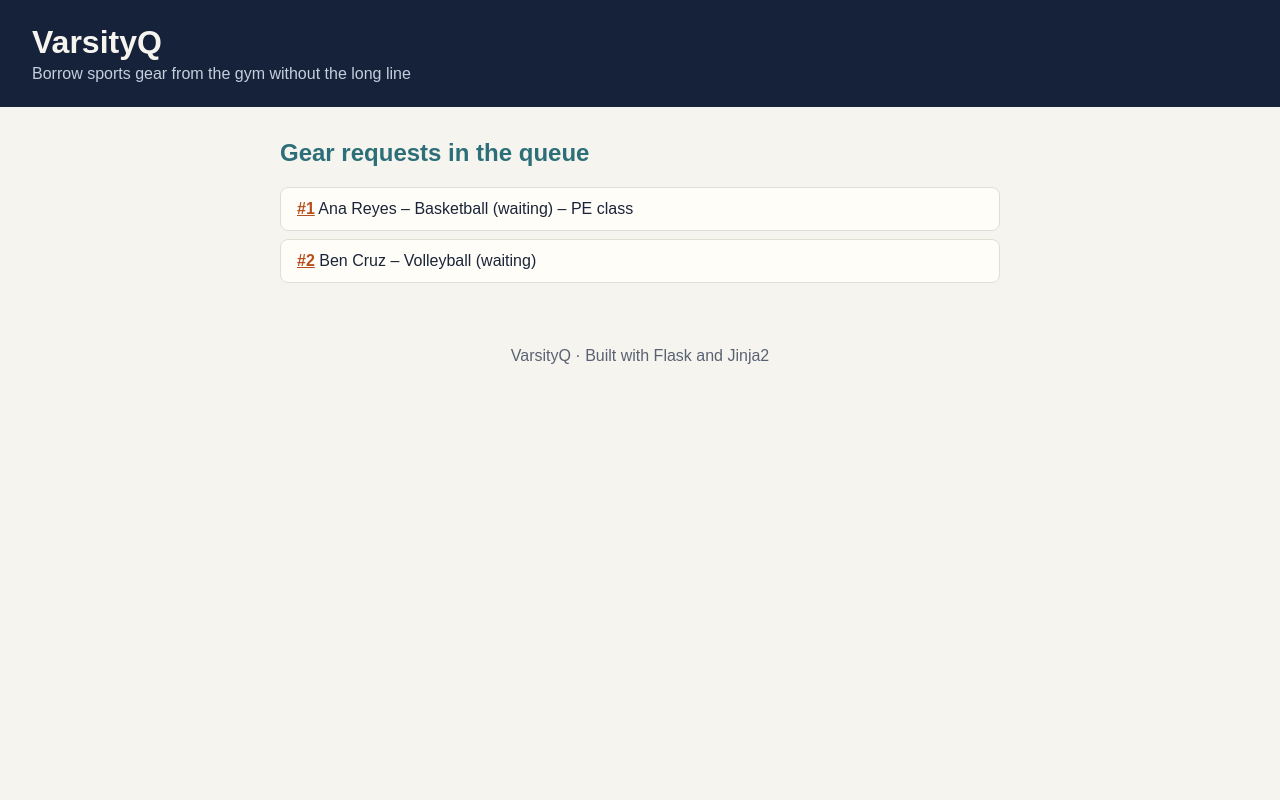
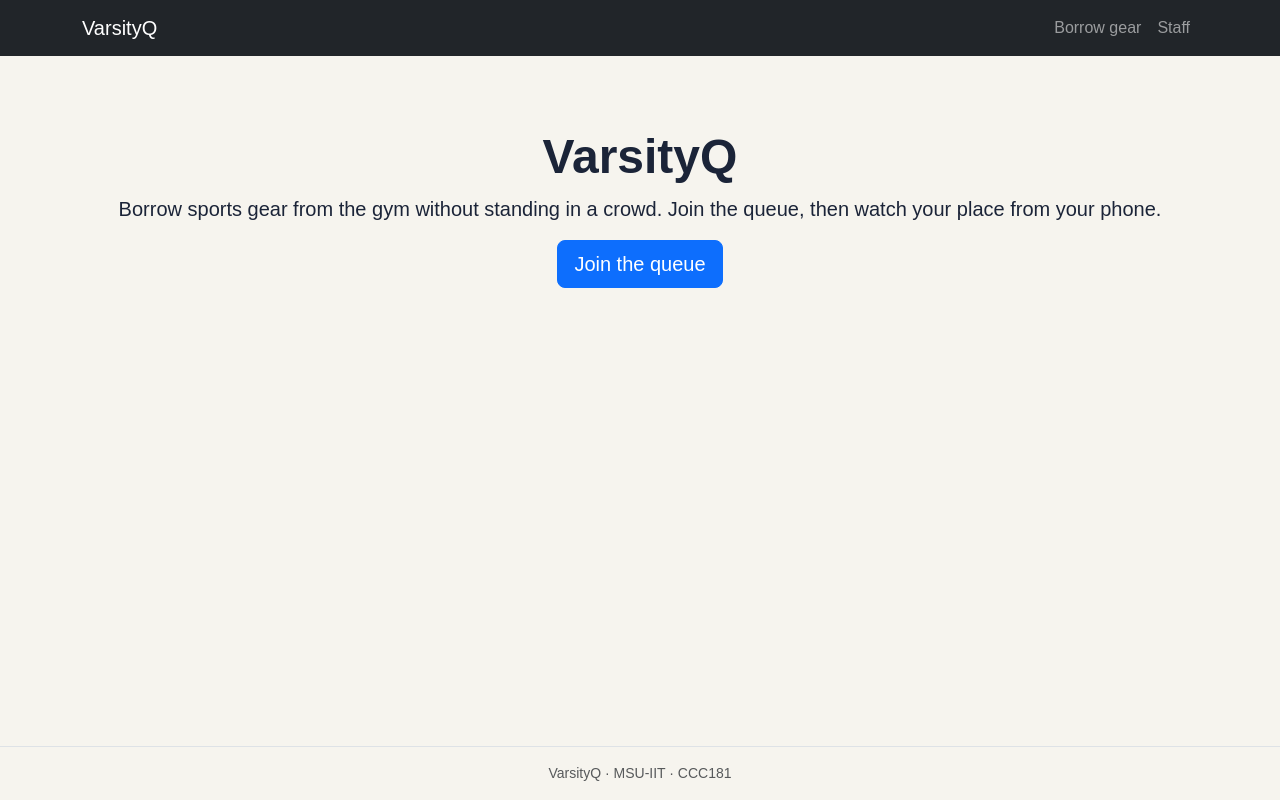
Before and after one commit to rpaco06/CCC181, a Flask app: page / in a window 1280 px wide. Run offline with Flask 3, Linux system fonts and the light colour scheme.

Commit message:
Add Bootstrap layout and navigation (#1)

```diff
--- a/app.py
+++ b/app.py
@@ -1,12 +1,14 @@
-"""VarsityQ: a queue management system for borrowing sports gear at the school gym.
-
+"""VarsityQ: a queue management system for borrowing sports gear at MSU-IIT.
 Run it with:
     flask --app app run --debug
 then open http://127.0.0.1:5000
 """
-from flask import Flask, render_template, abort
+import re
+
+from flask import Flask, abort, flash, redirect, render_template, request, url_for
 
 app = Flask(__name__)
+app.secret_key = "dev-only-change-me"  # Week 11 moves this into an environment variable
 
 # Gear categories and where each one is stored (FR-03: storage rack locations).
 SERVICES = [
@@ -47,7 +49,54 @@ def get_ticket(number):
 
 @app.route("/")
 def index():
-    return render_template("index.html", tickets=TICKETS, get_service=get_service)
+    return render_template("index.html")
+
+
+# Student ID format: 4 digits, a hyphen, 4 digits (for example 2024-1423).
+STUDENT_ID_PATTERN = re.compile(r"^\d{4}-\d{4}$")
+
+
+@app.get("/join")
+def join_form():
+    return render_template("join.html", services=SERVICES, collaterals=COLLATERALS, form={})
+
+
+@app.post("/join")
+def join():
+    form = request.form
+    name = form.get("name", "").strip()
+    student_id = form.get("student_id", "").strip()
+    service_id = form.get("service_id", type=int)
+    collateral = form.get("collateral", "")
+    pe_class = form.get("pe_class") == "on"
+
+    # Never trust form input: the server checks every field.
+    errors = {}
+    if not name:
+        errors["name"] = "Enter your full name."
+    if not STUDENT_ID_PATTERN.match(student_id):
+        errors["student_id"] = "Enter your student ID as 4 digits, a hyphen, then 4 digits (for example 2024-1423)."
+    if service_id not in [s["id"] for s in SERVICES]:
+        errors["service_id"] = "Choose the gear you want to borrow."
+    if collateral not in COLLATERALS:
+        errors["collateral"] = "Choose the collateral you will leave."
+
+    if errors:
+        flash("Please fix the highlighted fields.", "danger")
+        return render_template("join.html", services=SERVICES, collaterals=COLLATERALS,
+                               form=form, errors=errors), 400
+
+    number = max((t["number"] for t in TICKETS), default=0) + 1
+    TICKETS.append({"number": number, "name": name, "student_id": student_id,
+                    "service_id": service_id, "collateral": collateral,
+                    "pe_class": pe_class, "status": "waiting"})
+    flash(f"You joined the queue. Your ticket is #{number}.", "success")
+    return redirect(url_for("ticket", ticket_id=number))
+
+
+@app.route("/staff")
+def staff_dashboard():
+    return "Staff dashboard coming soon"
 
 
 @app.route("/queue/<int:ticket_id>")
--- a/templates/base.html
+++ b/templates/base.html
@@ -4,20 +4,57 @@
   <meta charset="utf-8">
   <meta name="viewport" content="width=device-width, initial-scale=1">
   <title>{% block title %}VarsityQ{% endblock %}</title>
-  {# Link static files with url_for instead of hard-coding paths #}
+  <link rel="stylesheet"
+        href="https://cdn.jsdelivr.net/npm/bootstrap@5.3.3/dist/css/bootstrap.min.css">
   <link rel="stylesheet" href="{{ url_for('static', filename='css/style.css') }}">
 </head>
-<body>
-  <header>
-    <h1><a href="{{ url_for('index') }}">VarsityQ</a></h1>
-    <p class="tagline">Borrow sports gear from the gym without the long line</p>
-  </header>
+<body class="d-flex flex-column min-vh-100">
+  <a class="visually-hidden-focusable" href="#main">Skip to main content</a>
 
-  <main>
+  <nav class="navbar navbar-expand-md bg-dark" data-bs-theme="dark">
+    <div class="container">
+      <a class="navbar-brand" href="{{ url_for('index') }}">VarsityQ</a>
+      <button class="navbar-toggler" type="button" data-bs-toggle="collapse"
+              data-bs-target="#mainNav" aria-controls="mainNav"
+              aria-expanded="false" aria-label="Toggle navigation">
+        <span class="navbar-toggler-icon"></span>
+      </button>
+      <div class="collapse navbar-collapse" id="mainNav">
+        <ul class="navbar-nav ms-auto">
+          <li class="nav-item">
+            <a class="nav-link {% if request.endpoint == 'join_form' %}active{% endif %}"
+               {% if request.endpoint == 'join_form' %}aria-current="page"{% endif %}
+               href="{{ url_for('join_form') }}">Borrow gear</a>
+          </li>
+          <li class="nav-item">
+            <a class="nav-link {% if request.endpoint == 'staff_dashboard' %}active{% endif %}"
+               {% if request.endpoint == 'staff_dashboard' %}aria-current="page"{% endif %}
+               href="{{ url_for('staff_dashboard') }}">Staff</a>
+          </li>
+        </ul>
+      </div>
+    </div>
+  </nav>
+
+  <main id="main" class="container my-4 flex-grow-1">
+    {% with messages = get_flashed_messages(with_categories=true) %}
+      {% for category, message in messages %}
+        <div class="alert alert-{{ category }} alert-dismissible fade show" role="alert">
+          {{ message }}
+          <button type="button" class="btn-close" data-bs-dismiss="alert" aria-label="Close"></button>
+        </div>
+      {% endfor %}
+    {% endwith %}
+
     {% block content %}{% endblock %}
   </main>
 
-  <footer>VarsityQ &middot; Built with Flask and Jinja2</footer>
+  <footer class="border-top py-3 text-center text-body-secondary small">
+    VarsityQ &middot; MSU-IIT &middot; CCC181
+  </footer>
+
+  <script src="https://cdn.jsdelivr.net/npm/bootstrap@5.3.3/dist/js/bootstrap.bundle.min.js"></script>
   <script src="{{ url_for('static', filename='js/main.js') }}"></script>
+  {% block scripts %}{% endblock %}
 </body>
 </html>
--- a/templates/index.html
+++ b/templates/index.html
@@ -1,16 +1,9 @@
 {% extends "base.html" %}
 
 {% block content %}
-  <h2>Gear requests in the queue</h2>
-  <ul class="tickets">
-    {% for t in tickets %}
-      <li>
-        <a href="{{ url_for('ticket', ticket_id=t.number) }}">#{{ t.number }}</a>
-        {{ t.name }} &ndash; {{ get_service(t.service_id).name }}
-        ({{ t.status }}){% if t.pe_class %} &ndash; PE class{% endif %}
-      </li>
-    {% else %}
-      <li>The queue is empty.</li>
-    {% endfor %}
-  </ul>
+  <div class="text-center py-5">
+    <h1 class="display-5 fw-bold">VarsityQ</h1>
+    <p class="lead">Borrow sports gear from the gym without standing in a crowd. Join the queue, then watch your place from your phone.</p>
+    <a class="btn btn-primary btn-lg" href="{{ url_for('join_form') }}">Join the queue</a>
+  </div>
 {% endblock %}
```
Also changed, not shown: templates/join.html (added, +7 -0 lines).
